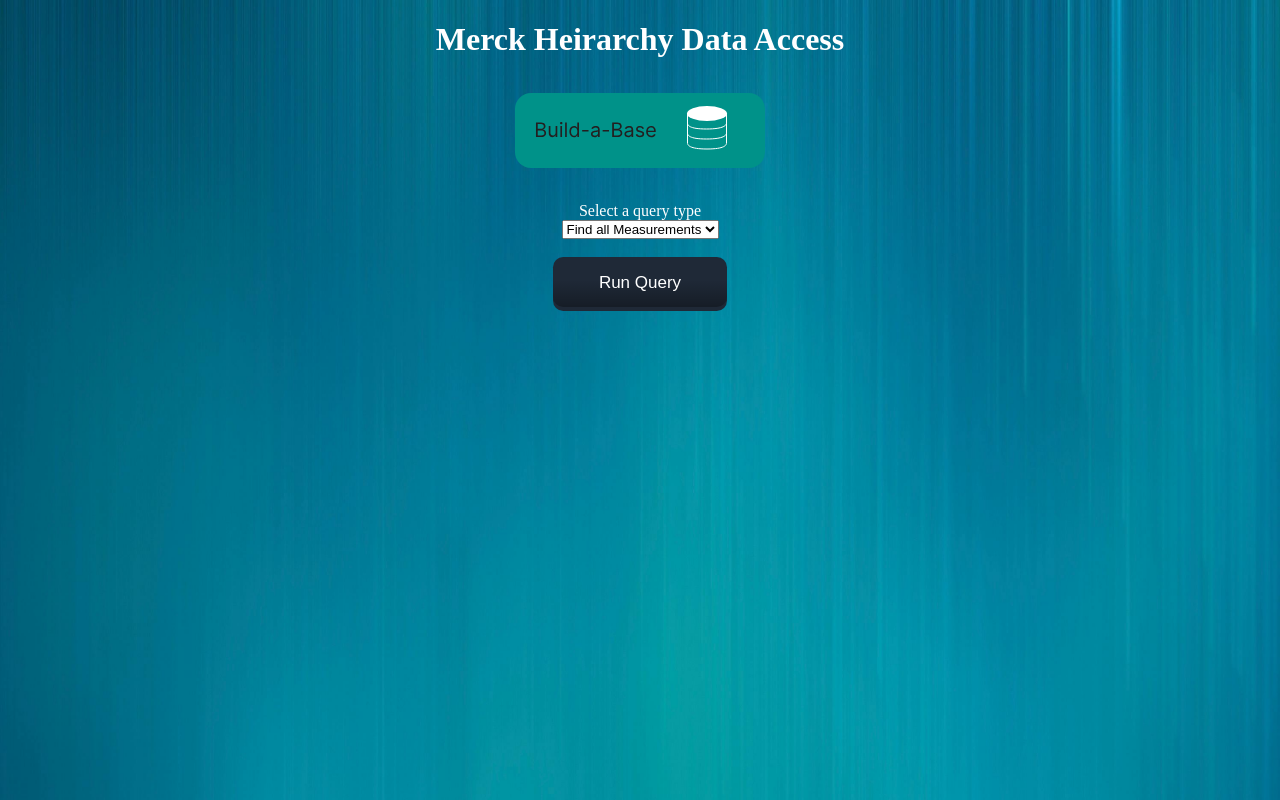
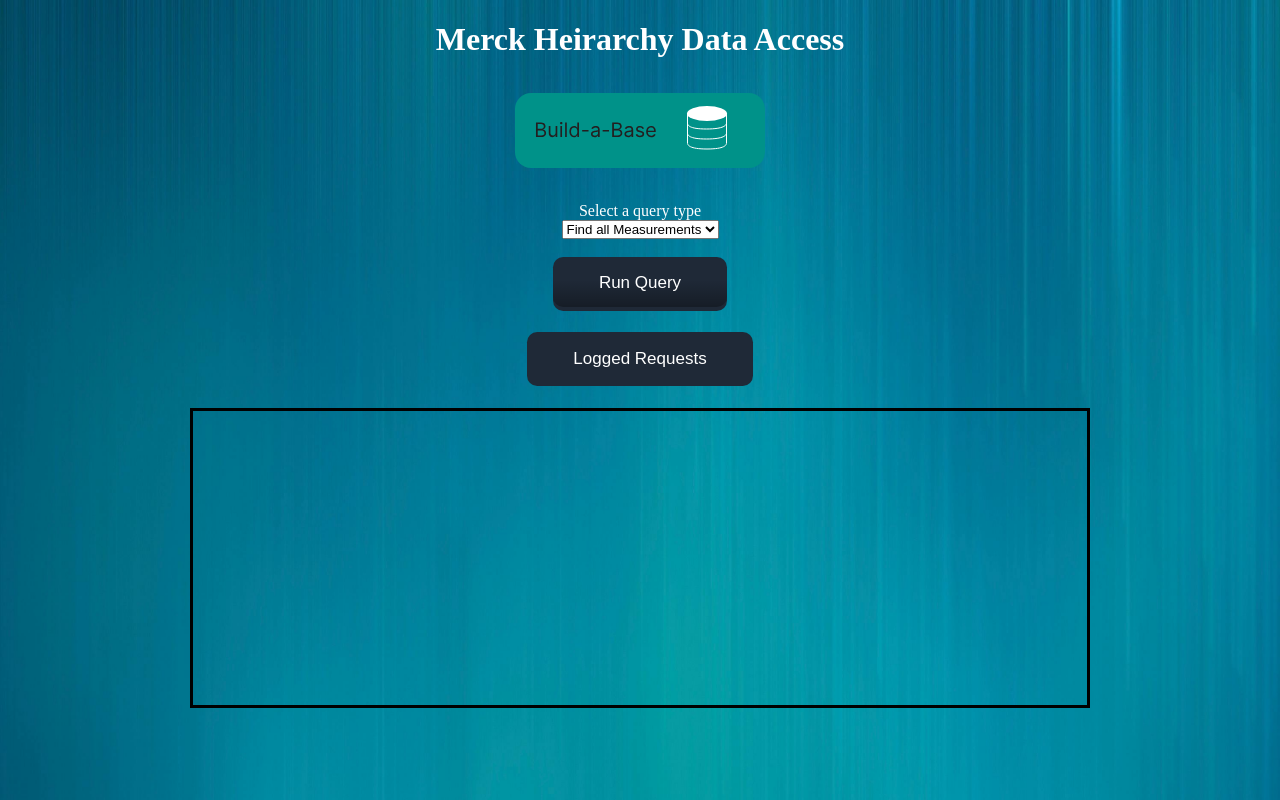
Before and after one commit to tarifahmed-csb/Merck---Process-Hierarchy-Analysis, a React (Create React App) app in the folder ui/mdba/: page / in a window 1280 px wide. Built offline with nearby package versions, Linux system fonts and the light colour scheme.

Commit message:
Front end logging and displaying query and build responses

```diff
--- a/ui/mdba/src/App.js
+++ b/ui/mdba/src/App.js
@@ -1,6 +1,7 @@
 import './App.css';
 import BuildButton from "./components/buildButton.js";
 import QueryDrop from "./components/queryDrop.js";
+import LogData from "./components/log.js"
 
 function App() {
   return (
@@ -11,9 +12,12 @@
       <div>
         <BuildButton />
       </div>
-      <br/>
+      <br />
       <div>
         <QueryDrop />
+      </div>
+      <div>
+        <LogData />
       </div>
     </div>
   );
--- a/ui/mdba/src/components/buildButton.js
+++ b/ui/mdba/src/components/buildButton.js
@@ -12,29 +12,13 @@
 
 async function DBuild(p1, p2) {
   console.log(p1)
-  // 1010 for Graph
-  /*
-  fetch('http://localhost:1010/build', {
-    headers:{
-      "Content-Type": "application/json",
-      'Access-Control-Allow-Origin' : '*',
-    },
-    method: "POST",
-    body: JSON.stringify({
-      Type: "build",
-      Name: "test",
-    }),
-  })
-  .then(response => response.json())
-  .then(data => {
-    console.log('Suc:', data);
-    var Gdata = data;
-  })
-  .catch((error) => {console.error('ERR', error)});
-  */
+
   var xhr = new XMLHttpRequest();
-  var url = "http://localhost:1010/build";
-  xhr.open("POST", url, true);
+  var testURL = "http://localhost:1010/build"
+  var urls  = ["http://localhost:1010/build"/*, "http://localhost:1011/build", "http://localhost:1012/build"*/]
+  // Loops through the declared URLs ^ and makes a request and awaits a response from all of them
+  for (var url in urls){
+    xhr.open("POST", testURL, true);
     xhr.setRequestHeader("Content-Type", "application/json");
     xhr.onreadystatechange = function () {
         if (xhr.readyState === 4 && xhr.status === 200) {
@@ -45,7 +29,7 @@
     };
     var data = JSON.stringify({"type": "build", "name": "test"});
     xhr.send(data);
-
+  }
 
   // ----------------------------------------------------------------------- KILL ME ----------------------------------------------------------
   //1011 for Dynamo
@@ -88,5 +72,3 @@
 }
 
 export default buildButton
-
-// On Click will need to access the DB backends and run their mains
--- /dev/null
+++ b/ui/mdba/src/components/log.css
@@ -0,0 +1,14 @@
+table, th, td {
+    border: 3px solid black;
+    border-collapse: collapse;
+    width: 900px;
+}
+table{
+    height: 300px;
+    overflow-y: scroll;
+    display: flex;
+    scroll-behavior: smooth;
+}
+td {
+    text-align: left;
+}
--- /dev/null
+++ b/ui/mdba/src/components/log.js
@@ -0,0 +1,43 @@
+import React from 'react'
+import data from "../assets/logDat.txt"
+import './log.css'
+
+function log(){
+
+
+    return(
+        <div className='log' wi="true">
+            <h1>
+                <button onClick={loadData}>Logged Requests</button>
+            </h1>
+            <table id='logTable' align='center'>
+            </table>
+        </div>
+    );
+}
+
+async function loadData() {
+    //adapted from https://stackoverflow.com/questions/55643149/how-to-store-fetch-api-json-response-in-a-javascript-object
+    fetch(data).then(r => r.text()).then(txt => displayData(txt));
+}
+
+async function displayData(data) {
+    console.log(data);
+    data = data.split(/\r\n|\r|\n/);
+    console.log(data);
+
+    //adapted from https://stackoverflow.com/questions/57613694/separating-an-array-of-strings-to-create-a-table-row
+    var tabHTML = "";
+    var index = "1";
+    if(data[1] != null){
+        for (let ln in data){
+            tabHTML += '<tr>';
+            tabHTML += '<td>'+index+"| "+data[ln]+'</td>';
+            tabHTML += '</tr>';
+            index++;
+        }
+        document.getElementById("logTable").innerHTML = tabHTML;
+    }
+}
+
+export default log;
```
Lines whose indentation alone changed are shown as unchanged.
